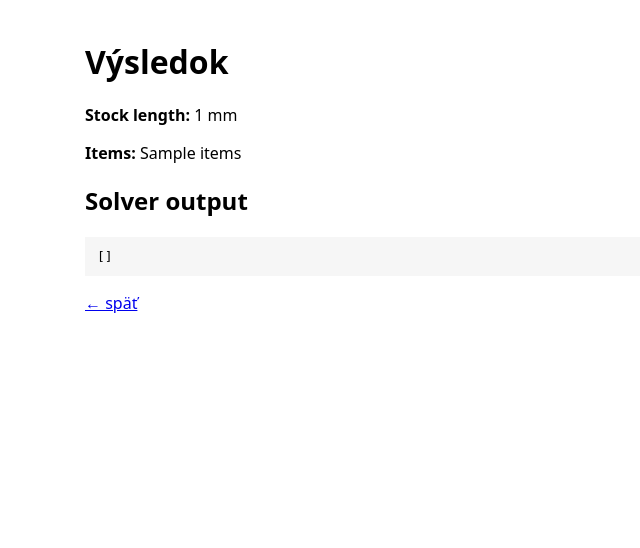
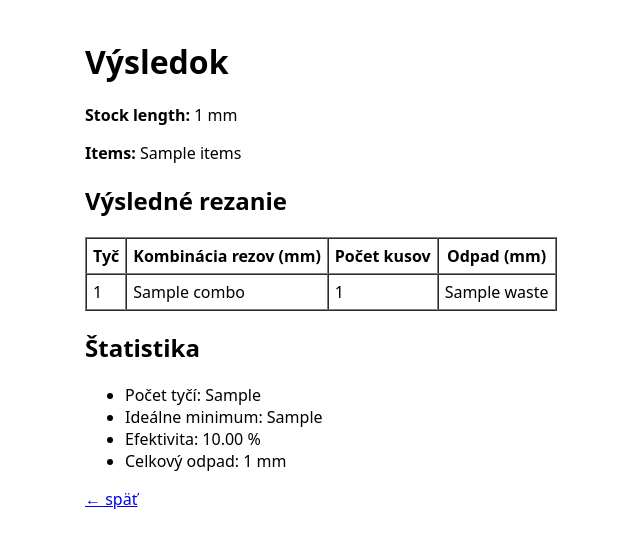
Before and after one commit to xhives00/cutting-stock-web, a Flask app: template templates/result.html in a window 1280 px wide. Shown: the top 548 px of the page, without its empty margins (105-745 px from the left). Run offline with Flask 3, Linux system fonts and the light colour scheme; the template is opened without the code that fills it: most values are stand-ins (such as "Sample title", 1, 10 or a date in 2020).

Commit message:
zmena vypisu vysledkov v result.html

```diff
--- a/templates/result.html
+++ b/templates/result.html
@@ -14,8 +14,36 @@
     <p><b>Stock length:</b> {{ stock_length }} mm</p>
     <p><b>Items:</b> {{ items }}</p>
 
-    <h2>Solver output</h2>
-    <pre>{{ result | tojson(indent=2) }}</pre>
+    <h2>Výsledné rezanie</h2>
+
+    <table border="1" cellpadding="6" cellspacing="0">
+      <tr>
+        <th>Tyč</th>
+        <th>Kombinácia rezov (mm)</th>
+        <th>Počet kusov</th>
+        <th>Odpad (mm)</th>
+      </tr>
+
+      {% for bar in result.bars %}
+      <tr>
+        <td>{{ loop.index }}</td>
+        <td>
+          {{ bar.combo | join(" + ") }}
+        </td>
+        <td>{{ bar.combo | length }}</td>
+        <td>{{ bar.waste }}</td>
+      </tr>
+      {% endfor %}
+    </table>
+
+    <h2>Štatistika</h2>
+    <ul>
+      <li>Počet tyčí: {{ result.stats.real_bars }}</li>
+      <li>Ideálne minimum: {{ result.stats.ideal_bars }}</li>
+      <li>Efektivita: {{ "%.2f"|format(result.stats.efficiency * 100) }} %</li>
+      <li>Celkový odpad: {{ result.stats.total_waste }} mm</li>
+    </ul>
+
 
     <p><a href="/">← späť</a></p>
   </body>
```
